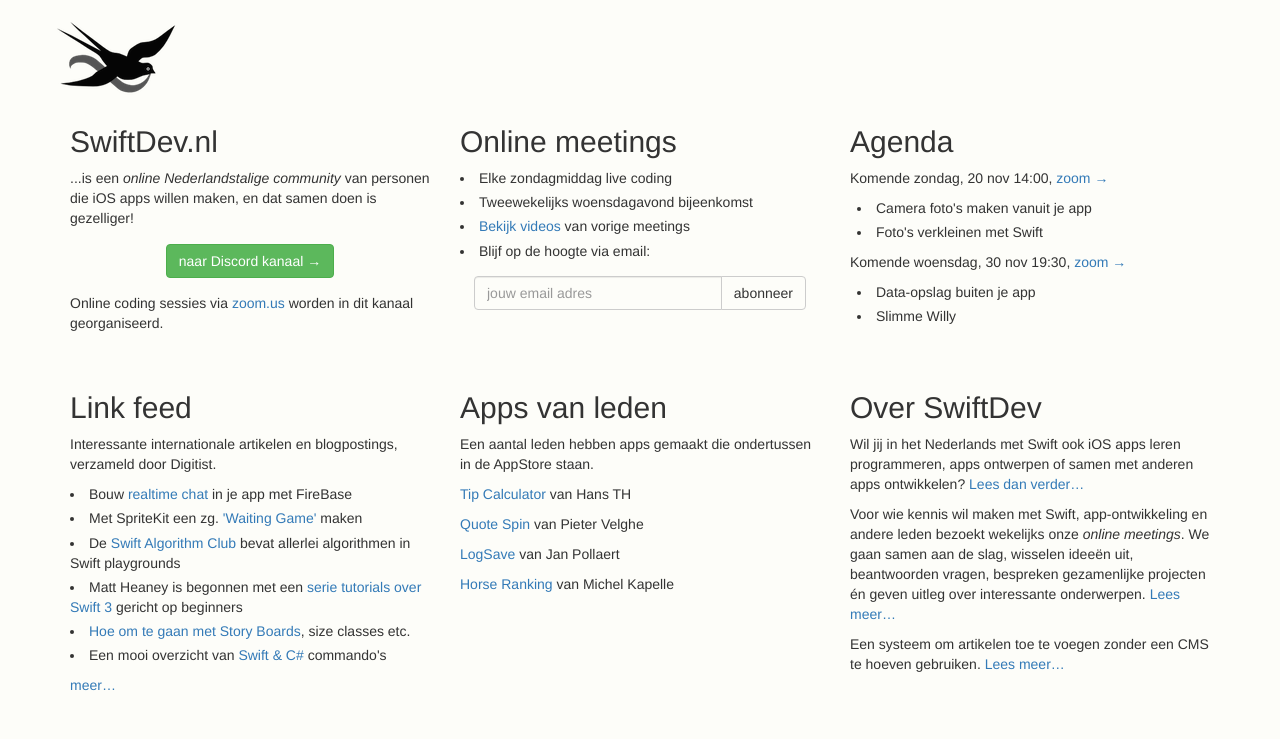
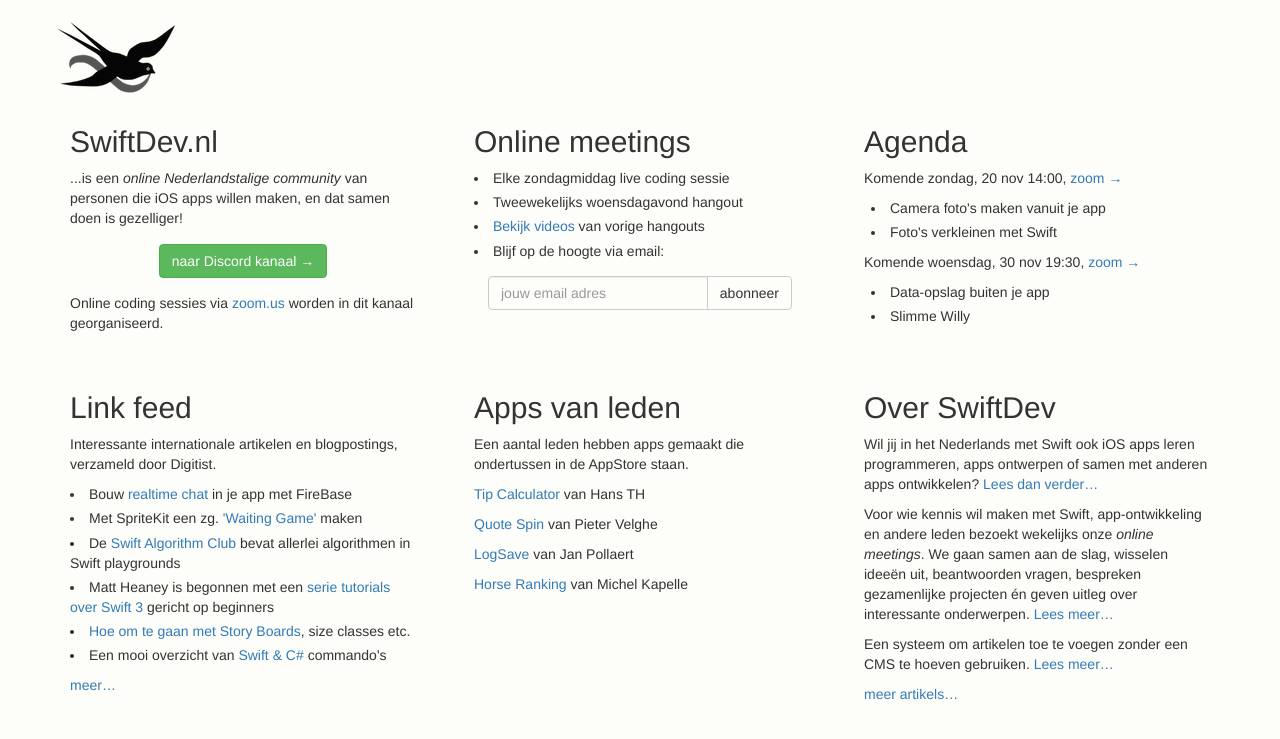
Before and after one commit to swiftdevnl/Website, a PHP site: page / in a window 1280 px wide. Shown: the top 739 px of the page. Run offline with PHP 8.4, Linux system fonts and the light colour scheme.

Commit message:
Extra witruimte tussen kolommen

```diff
--- a/css/swiftdev.css
+++ b/css/swiftdev.css
@@ -69,9 +69,6 @@ pre {
 	overflow: scroll;
 	}
 
-
-
-
 ul.unindented {
     list-style-position: inside;
     padding-left: 0;
@@ -137,7 +134,7 @@ body.artikel .col-center {
 	max-width: 30em;
 	}
 
-@media (min-width: @screen-md-min) {
+@media (min-width: 992px) {
 	.squeeze-left {
 	    padding: 0 1em 0 0;
 	    }
@@ -145,6 +142,7 @@ body.artikel .col-center {
 	.squeeze-middle {
 	    padding: 0 1em 0 1em;
 	    }
+
 	.squeeze-right {
 	    padding: 0 0 0 1em;
 	    }
--- a/index.html
+++ b/index.html
@@ -39,9 +39,9 @@
                 <div class="squeeze-middle">
                     <h2>Online meetings</h2>
                     <ul class="unindented">
-                    <li>Elke zondagmiddag live coding</li>
-                    <li>Tweewekelijks woensdagavond bijeenkomst</li>
-                    <li><a href="#">Bekijk videos</a> van vorige meetings</li>
+                    <li>Elke zondagmiddag live coding sessie</li>
+                    <li>Tweewekelijks woensdagavond hangout</li>
+                    <li><a href="#">Bekijk videos</a> van vorige hangouts</li>
                     <li>Blijf op de hoogte via email:</li>
                     </ul>
                     <form class="subscribe" method="post" action="/emailregistratie" accept-charset="utf-8">
@@ -57,23 +57,25 @@
             </div>
 
             <div class="col-md-4">
+                <div class="squeeze-right">
                     <h2>Agenda</h2>
-                <p>Komende zondag, 20 nov 14:00, <a href="#">zoom &rarr;</a></p>
+                    <p>Komende zondag, 20 nov 14:00, <a href="https://zoom.us/j/456434309" title="Live coding sessie">zoom &rarr;</a></p>
                     <ul class="indented">
                         <li>Camera foto's maken vanuit je app</li>
                         <li>Foto's verkleinen met Swift</li>
                     </ul>
-                <p>Komende woensdag, 30 nov 19:30, <a href="#">zoom &rarr;</a></p>
+                    <p>Komende woensdag, 30 nov 19:30, <a href="https://zoom.us/j/245766538" title="Hangout">zoom &rarr;</a></p>
                     <ul class="indented">
                         <li>Data-opslag buiten je app</li>
                         <li>Slimme Willy</li>
                     </ul>
                 </div>
+            </div>
         </div><!-- .row -->
 
         <div class="row gasp">
             <div class="col-md-4">
-                <div class="squeeze-right">
+                <div class="squeeze-left">
                     <h2>Link feed</h2>
                     <p>Interessante internationale artikelen en blogpostings, verzameld door Digitist.</p>
                     <ul class="unindented">
@@ -89,6 +91,7 @@
             </div>
 
             <div class="col-md-4">
+                <div class="squeeze-middle">
                     <h2>Apps van leden</h2>
                     <!-- <a href="#"><img class="img-responsive img-rounded" src="img/iphone-320x180.png"></a> -->
                     <p>Een aantal leden hebben apps gemaakt die ondertussen in de AppStore staan.</p>
@@ -96,10 +99,11 @@
                     <p><a href="#">Quote Spin</a> van Pieter Velghe</p>
                     <p><a href="#">LogSave</a> van Jan Pollaert</p>
                     <p><a href="#">Horse Ranking</a> van Michel Kapelle</p>
-                </p>
+                </div>
             </div>
 
             <div class="col-md-4">
+                <div class="squeeze-right">
                     <h2>Over SwiftDev</h2>
                     <p>
                         Wil jij in het Nederlands met Swift ook iOS apps leren programmeren,
@@ -118,6 +122,9 @@
                         Een systeem om artikelen toe te voegen zonder een CMS te hoeven gebruiken.
                         <a href="skelet">Lees meer&hellip;</a>
                     </p>
+
+                    <p><a href="artikeloverzicht">meer artikels&hellip;</a>
+                </div>
             </div>
         </div><!-- .row -->
 
```
Lines whose indentation alone changed are shown as unchanged.
